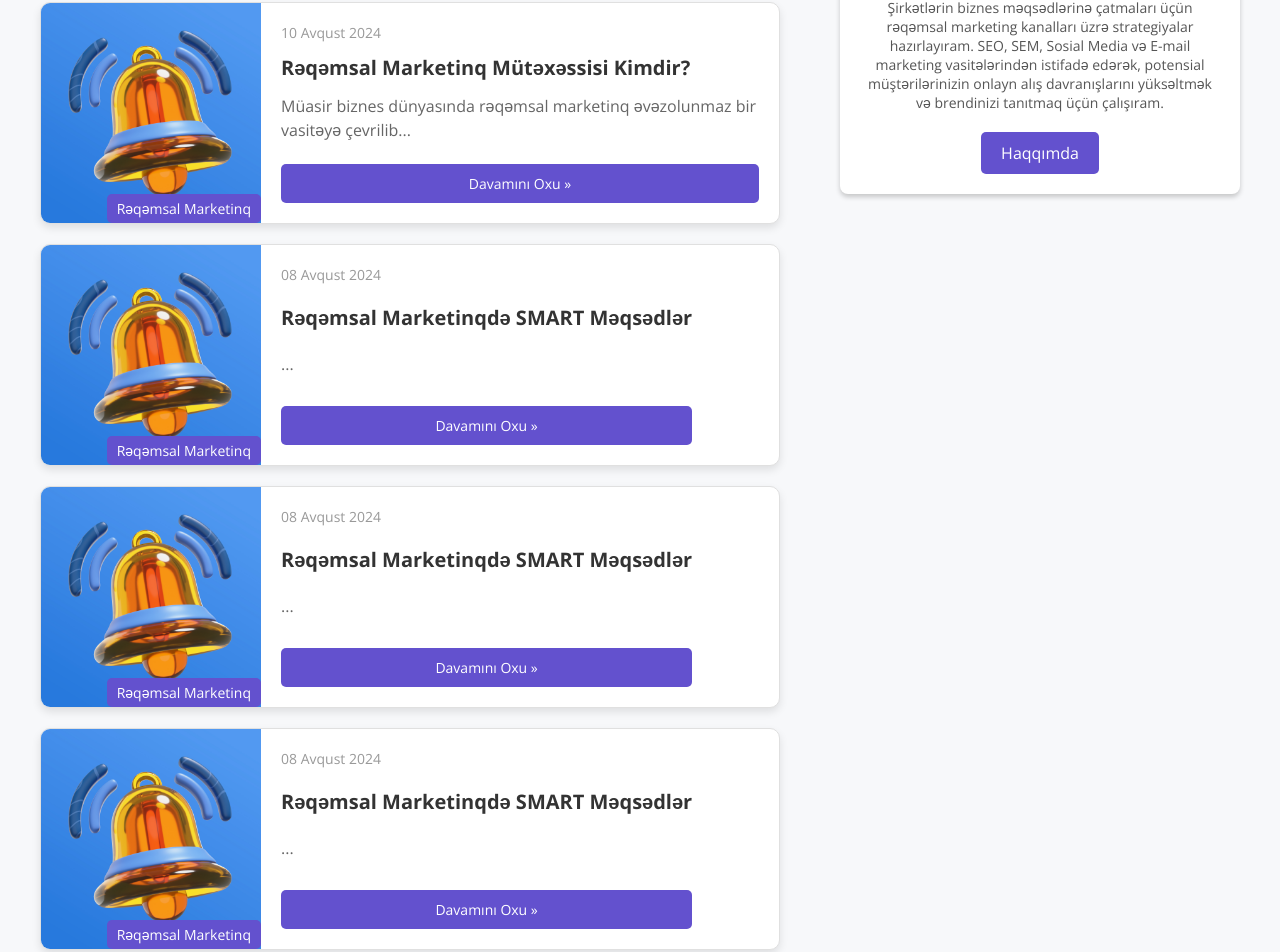
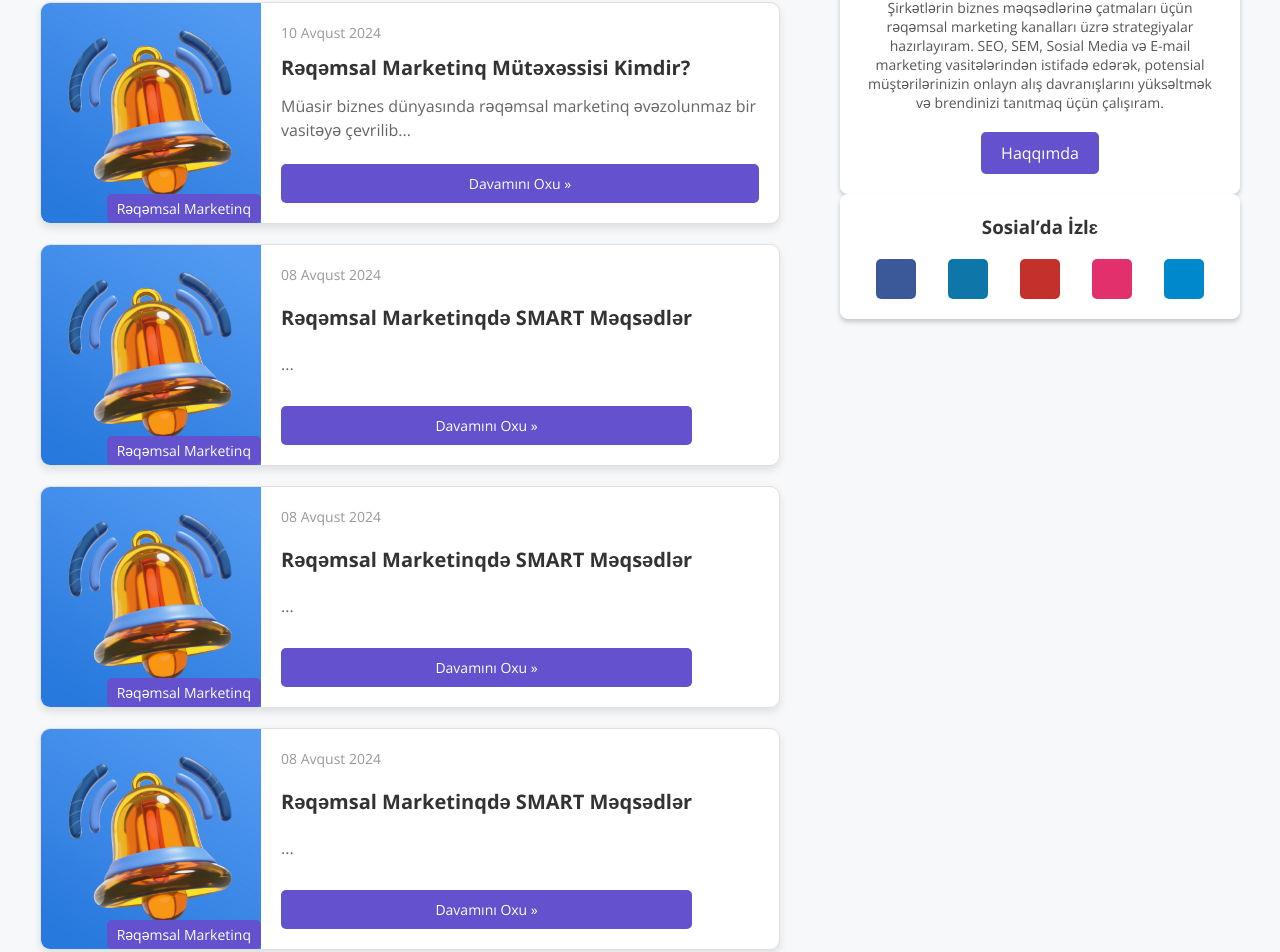
Before and after one commit to mlalayev/AdHoven, a React (Vite) app: page / in a window 1280 px wide. Shown: the part 1231-2183 px from the top of the page. Built offline with nearby package versions, Linux system fonts and the light colour scheme; no server answers.

Commit message:
my commit

```diff
--- /dev/null
+++ b/src/Components/MainPage/MainPage-Social/Social.css
@@ -0,0 +1,30 @@
+.social-card {
+    max-width: 400px;
+    margin: auto;
+    padding: 20px;
+    text-align: center;
+    box-shadow: 0px 3px 5px rgba(0, 0, 0, 0.2);
+    border-radius: 8px;
+    background-color: white;
+    margin-bottom: 20px;
+}
+
+.icons {
+    display: flex;
+    justify-content: space-around;
+    margin-top: 20px;
+}
+
+.icon {
+    width: 40px;
+    height: 40px;
+    display: inline-block;
+    background-size: cover;
+    border-radius: 5px;
+}
+
+.icon.facebook { background-color: #3b5998; }
+.icon.linkedin { background-color: #0e76a8; }
+.icon.youtube { background-color: #c4302b; }
+.icon.instagram { background-color: #e1306c; }
+.icon.telegram { background-color: #0088cc; }
--- /dev/null
+++ b/src/Components/MainPage/MainPage-Social/Social.tsx
@@ -0,0 +1,19 @@
+import React from 'react';
+import './Social.css';
+
+const Social: React.FC = () => {
+    return (
+        <div className="social-card">
+            <h3>Sosial’da İzlɛ</h3>
+            <div className="icons">
+                <a href="#facebook" className="icon facebook"></a>
+                <a href="#linkedin" className="icon linkedin"></a>
+                <a href="#youtube" className="icon youtube"></a>
+                <a href="#instagram" className="icon instagram"></a>
+                <a href="#telegram" className="icon telegram"></a>
+            </div>
+        </div>
+    );
+};
+
+export default Social;
--- a/src/Components/MainPage/MainPage.tsx
+++ b/src/Components/MainPage/MainPage.tsx
@@ -6,6 +6,7 @@ import ImageSlider from '../Imageslider/Imageslider.jsx';
 import Faq from './MainPage-FAQ/FAQ.js';
 import News from './MainPage-News/News.js';
 import Profile from './MainPage-Profile/Profile.js';
+import Social from './MainPage-Social/Social.js';
 
 function MainPage() {
 
@@ -47,6 +48,7 @@ function MainPage() {
         </div>
         <div className="sectionthird-rightpart">
           <Profile />
+          <Social />
         </div>
       </section>
     </div>
```
